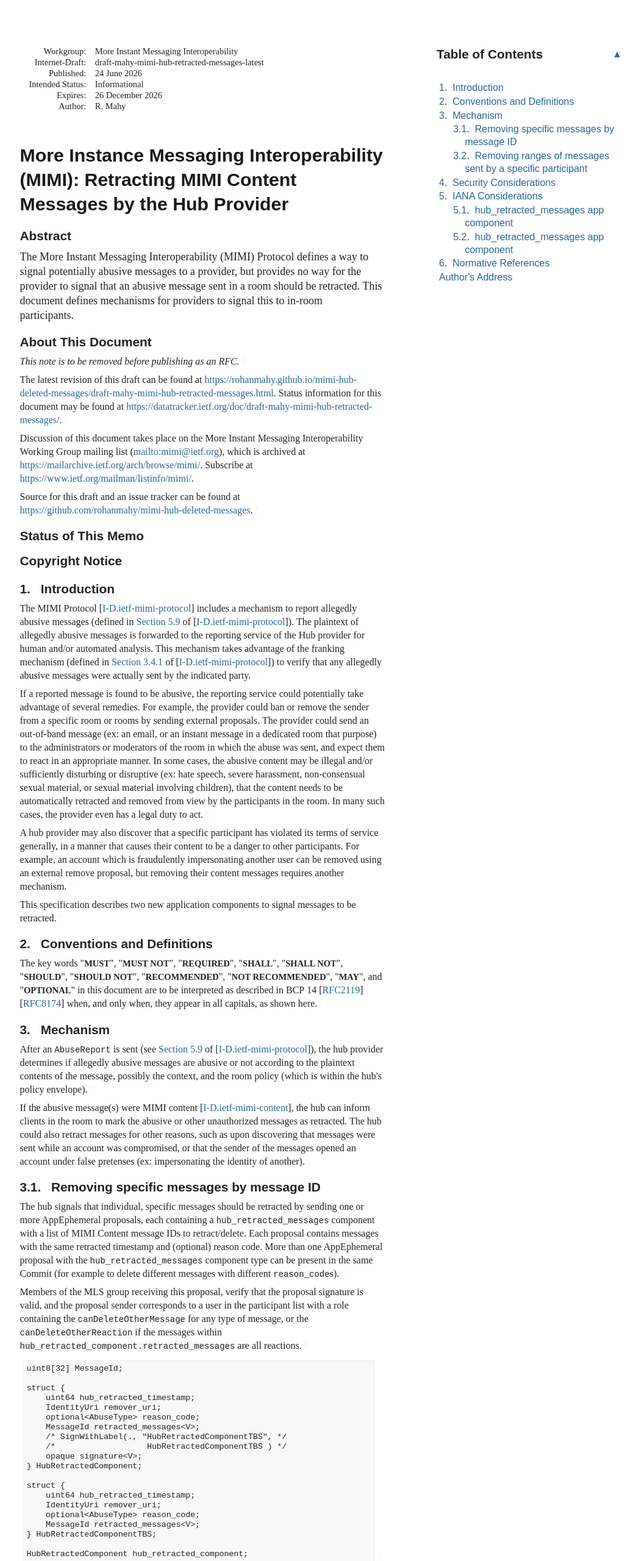
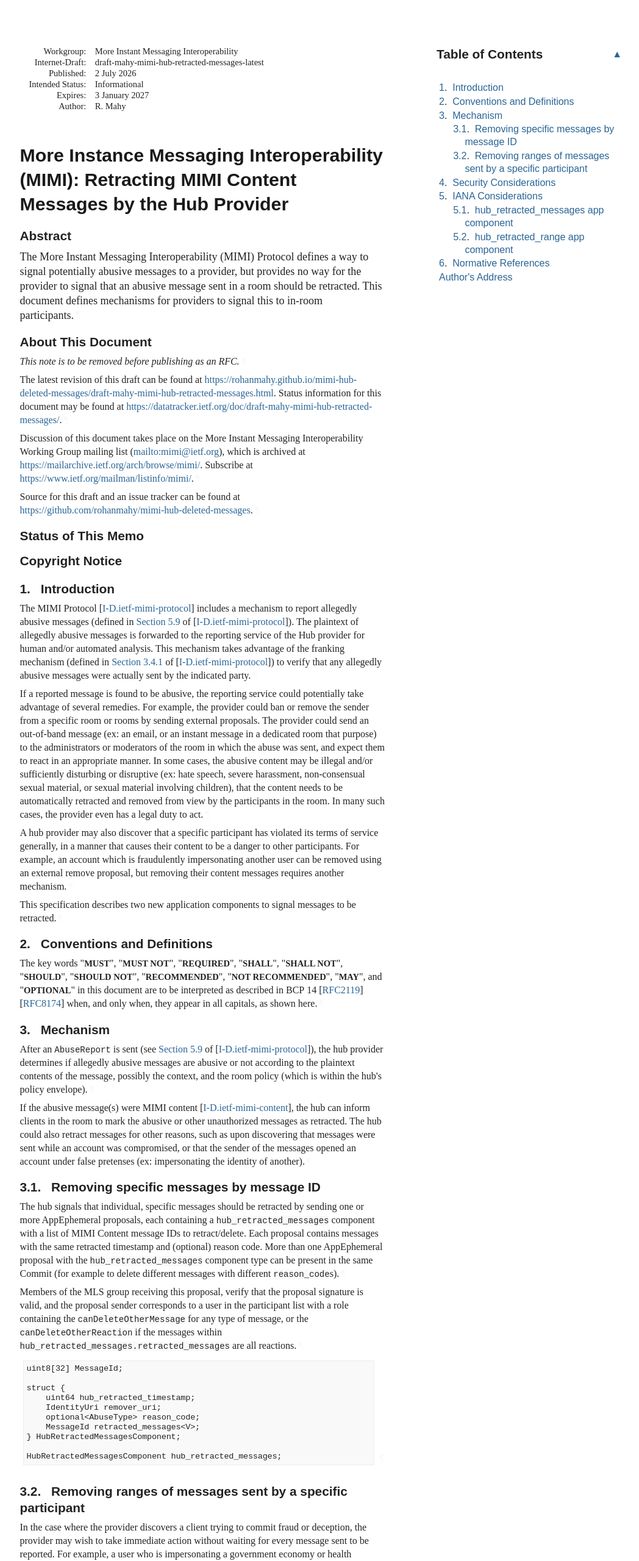
Before and after one commit to rohanmahy/mimi-hub-deleted-messages, a plain HTML site: page draft-mahy-mimi-hub-retracted-messages.html in a window 1280 px wide. Shown: the top 2560 px of the page at 61% size, without its empty margins (92-1140 px from the left). Drawn offline with Linux system fonts and the light colour scheme; a web font is replaced by a local one.

Commit message:
Script updating gh-pages from f9569ec. [ci skip]

```diff
--- a/draft-mahy-mimi-hub-retracted-messages.html
+++ b/draft-mahy-mimi-hub-retracted-messages.html
@@ -1052,11 +1052,11 @@ svg {
 <thead><tr>
 <td class="left">Internet-Draft</td>
 <td class="center">MIMI Hub-Retracted Messages</td>
-<td class="right">June 2026</td>
+<td class="right">July 2026</td>
 </tr></thead>
 <tfoot><tr>
 <td class="left">Mahy</td>
-<td class="center">Expires 26 December 2026</td>
+<td class="center">Expires 3 January 2027</td>
 <td class="right">[Page]</td>
 </tr></tfoot>
 </table>
@@ -1069,12 +1069,12 @@ svg {
 <dd class="internet-draft">draft-mahy-mimi-hub-retracted-messages-latest</dd>
 <dt class="label-published">Published:</dt>
 <dd class="published">
-<time datetime="2026-06-24" class="published">24 June 2026</time>
+<time datetime="2026-07-02" class="published">2 July 2026</time>
     </dd>
 <dt class="label-intended-status">Intended Status:</dt>
 <dd class="intended-status">Informational</dd>
 <dt class="label-expires">Expires:</dt>
-<dd class="expires"><time datetime="2026-12-26">26 December 2026</time></dd>
+<dd class="expires"><time datetime="2027-01-03">3 January 2027</time></dd>
 <dt class="label-authors">Author:</dt>
 <dd class="authors">
 <div class="author">
@@ -1124,7 +1124,7 @@ This document defines mechanisms for providers to signal this to in-room partici
         time. It is inappropriate to use Internet-Drafts as reference
         material or to cite them other than as "work in progress."<a href="#section-boilerplate.1-3" class="pilcrow">¶</a></p>
 <p id="section-boilerplate.1-4">
-        This Internet-Draft will expire on 26 December 2026.<a href="#section-boilerplate.1-4" class="pilcrow">¶</a></p>
+        This Internet-Draft will expire on 3 January 2027.<a href="#section-boilerplate.1-4" class="pilcrow">¶</a></p>
 </section>
 </div>
 <div id="copyright">
@@ -1180,7 +1180,7 @@ This document defines mechanisms for providers to signal this to in-room partici
                 <p id="section-toc.1-1.5.2.1.1"><a href="#section-5.1" class="auto internal xref">5.1</a>.  <a href="#name-hub_retracted_messages-app-" class="internal xref">hub_retracted_messages app component</a></p>
 </li>
               <li class="compact toc ulBare ulEmpty" id="section-toc.1-1.5.2.2">
-                <p id="section-toc.1-1.5.2.2.1"><a href="#section-5.2" class="auto internal xref">5.2</a>.  <a href="#name-hub_retracted_messages-app-c" class="internal xref">hub_retracted_messages app component</a></p>
+                <p id="section-toc.1-1.5.2.2.1"><a href="#section-5.2" class="auto internal xref">5.2</a>.  <a href="#name-hub_retracted_range-app-com" class="internal xref">hub_retracted_range app component</a></p>
 </li>
             </ul>
 </li>
@@ -1239,7 +1239,7 @@ The hub could also retract messages for other reasons, such as upon discovering
 <p id="section-3.1-1">The hub signals that individual, specific messages should be retracted by sending one or more AppEphemeral proposals, each containing a <code>hub_retracted_messages</code> component with a list of MIMI Content message IDs to retract/delete.
 Each proposal contains messages with the same retracted timestamp and (optional) reason code.
 More than one AppEphemeral proposal with the <code>hub_retracted_messages</code> component type can be present in the same Commit (for example to delete different messages with different <code>reason_code</code>s).<a href="#section-3.1-1" class="pilcrow">¶</a></p>
-<p id="section-3.1-2">Members of the MLS group receiving this proposal, verify that the proposal signature is valid, and the proposal sender corresponds to a user in the participant list with a role containing the <code>canDeleteOtherMessage</code> for any type of message, or the <code>canDeleteOtherReaction</code> if the messages within <code>hub_retracted_component.retracted_messages</code> are all reactions.<a href="#section-3.1-2" class="pilcrow">¶</a></p>
+<p id="section-3.1-2">Members of the MLS group receiving this proposal, verify that the proposal signature is valid, and the proposal sender corresponds to a user in the participant list with a role containing the <code>canDeleteOtherMessage</code> for any type of message, or the <code>canDeleteOtherReaction</code> if the messages within <code>hub_retracted_messages.retracted_messages</code> are all reactions.<a href="#section-3.1-2" class="pilcrow">¶</a></p>
 <div class="lang-tls sourcecode" id="section-3.1-3">
 <pre>
 uint8[32] MessageId;
@@ -1249,19 +1249,9 @@ struct {
     IdentityUri remover_uri;
     optional&lt;AbuseType&gt; reason_code;
     MessageId retracted_messages&lt;V&gt;;
-    /* SignWithLabel(., "HubRetractedComponentTBS", */
-    /*                   HubRetractedComponentTBS ) */
-    opaque signature&lt;V&gt;;
-} HubRetractedComponent;
+} HubRetractedMessagesComponent;
 
-struct {
-    uint64 hub_retracted_timestamp;
-    IdentityUri remover_uri;
-    optional&lt;AbuseType&gt; reason_code;
-    MessageId retracted_messages&lt;V&gt;;
-} HubRetractedComponentTBS;
-
-HubRetractedComponent hub_retracted_component;
+HubRetractedMessagesComponent hub_retracted_messages;
 </pre><a href="#section-3.1-3" class="pilcrow">¶</a>
 </div>
 </section>
@@ -1288,18 +1278,9 @@ struct {
     optional&lt;AbuseType&gt; reason_code;
     IdentityUri abusive_sender_uri;
     optional&lt;uint64&gt; starting_timestamp;
-    /* SignWithLabel(., "HubRetractedRangeComponentTBS", */
-    /*                   HubRetractedRangeComponentTBS ) */
-    opaque signature&lt;V&gt;;
 } HubRetractedRangeComponent;
 
-struct {
-    uint64 hub_retracted_timestamp;
-    IdentityUri remover_uri;
-    optional&lt;AbuseType&gt; reason_code;
-    IdentityUri abusive_sender_uri;
-    optional&lt;uint64&gt; starting_timestamp;
-} HubRetractedRangeComponentTBS;
+HubRetractedRangeComponent hub_retracted_range;
 </pre><a href="#section-3.2-5" class="pilcrow">¶</a>
 </div>
 </section>
@@ -1348,10 +1329,10 @@ It also assumes that the hub provider can come up with the correct message ID (w
         </ul>
 </section>
 </div>
-<div id="hubretractedmessages-app-component-1">
+<div id="hubretractedrange-app-component">
 <section id="section-5.2">
-        <h3 id="name-hub_retracted_messages-app-c">
-<a href="#section-5.2" class="section-number selfRef">5.2. </a><a href="#name-hub_retracted_messages-app-c" class="section-name selfRef">hub_retracted_messages app component</a>
+        <h3 id="name-hub_retracted_range-app-com">
+<a href="#section-5.2" class="section-number selfRef">5.2. </a><a href="#name-hub_retracted_range-app-com" class="section-name selfRef">hub_retracted_range app component</a>
         </h3>
 <ul class="normal">
 <li class="normal" id="section-5.2-1.1">
```
Also changed, not shown: draft-mahy-mimi-hub-retracted-messages.txt.
